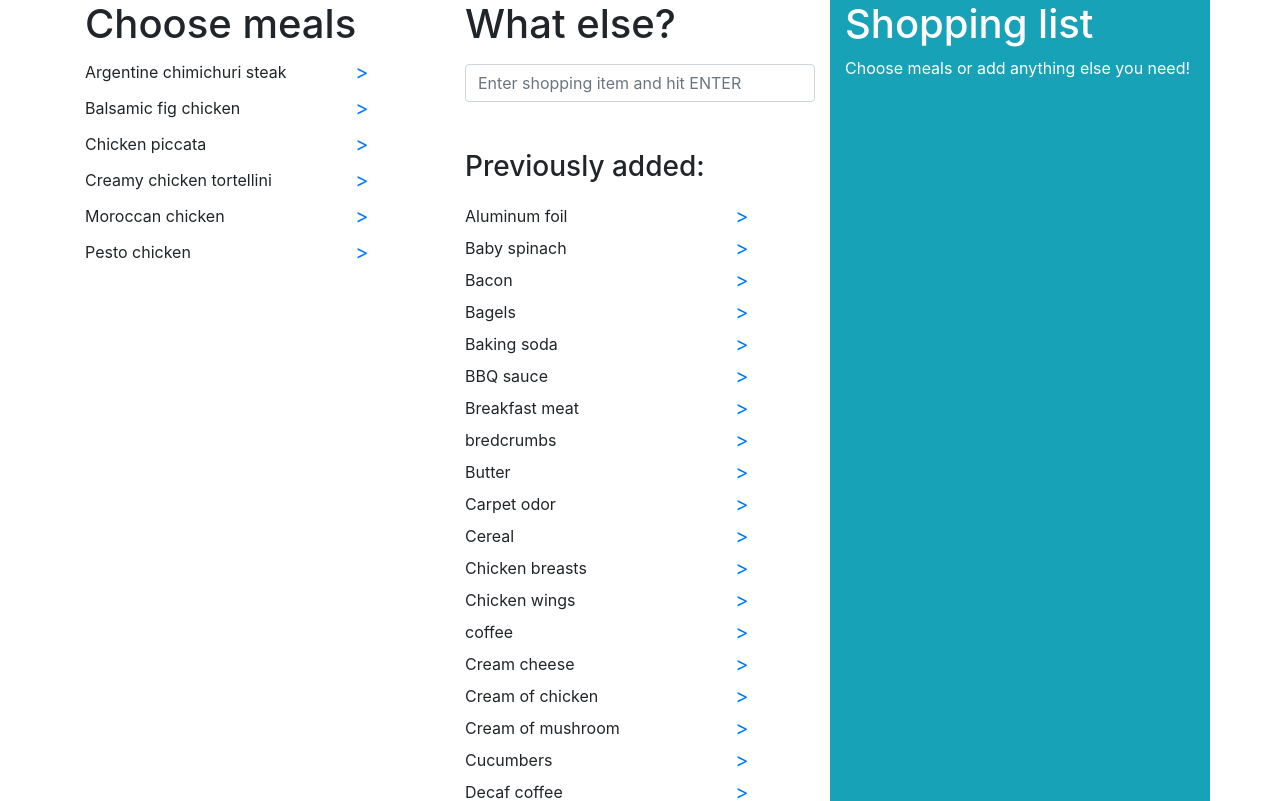
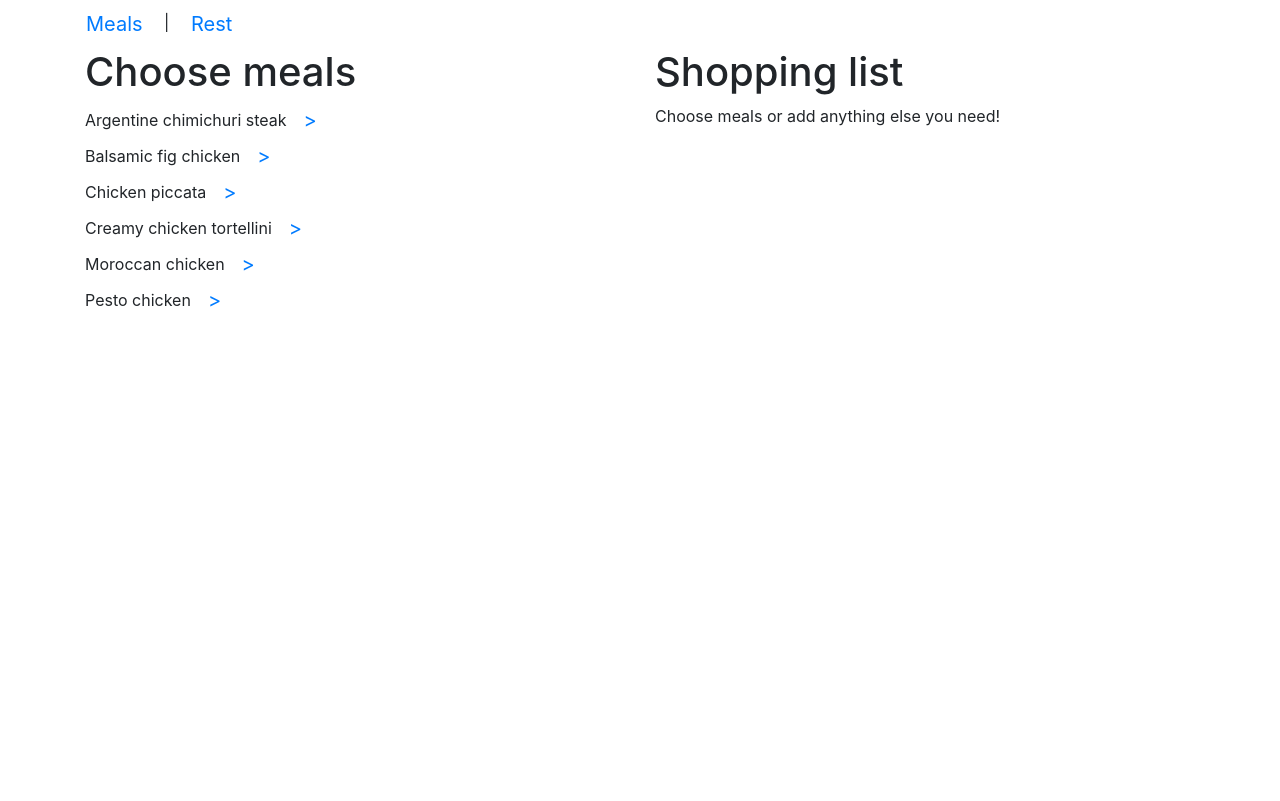
Before and after one commit to irek02/grocery, an Angular app: page / in a window 1280 px wide. Shown: the top 801 px of the page. Built offline with nearby package versions, Linux system fonts and the light colour scheme.

Commit message:
more tweaking

```diff
--- a/src/app/app.component.html
+++ b/src/app/app.component.html
@@ -1,21 +1,24 @@
 <div class="container">
+
+  <button type="button" class="btn btn-link btn-lg pl-0" (click)="state = 'meals'">Meals</button>
+  |
+  <button type="button" class="btn btn-link btn-lg" (click)="state = 'rest'">Rest</button>
 
   <div class="row">
 
-    <div class="col">
+    <div *ngIf="state === 'meals'" class="col">
 
       <h1>Choose meals</h1>
 
-      <div class="row my-1 vertical-align" *ngFor="let meal of meals">
-        <div class="col">{{ meal }}</div>
-        <div class="col-4"><button type="button" class="btn btn-link btn-lg py-0">></button></div>
+      <div class="my-1 vertical-align" *ngFor="let meal of meals">
+        {{ meal }} <button type="button" class="btn btn-link btn-lg py-0">></button>
       </div>
 
     </div>
 
-    <div class="col">
+    <div *ngIf="state === 'rest'" class="col">
 
-      <h1>What else?</h1>
+      <h1 class="mb-3">What else?</h1>
 
       <form>
         <div class="form-group my-3">
@@ -25,14 +28,13 @@
 
       <h3 class="mt-5 mb-3">Previously added:</h3>
 
-      <div class="row my-0 vertical-align" *ngFor="let item of previous">
-        <div class="col">{{ item }}</div>
-        <div class="col-4"><button type="button" class="btn btn-link btn-lg py-0">></button></div>
+      <div class="my-0 vertical-align" *ngFor="let item of previous">
+        {{ item }} <button type="button" class="btn btn-link btn-lg py-0">></button>
       </div>
 
     </div>
 
-    <div class="col bg-info text-white">
+    <div class="col">
 
       <h1>Shopping list</h1>
 
--- a/src/app/app.component.ts
+++ b/src/app/app.component.ts
@@ -6,6 +6,9 @@ import { Component } from '@angular/core';
   styleUrls: ['./app.component.css']
 })
 export class AppComponent {
+
+  state = 'meals';
+
   meals = [
     'Argentine chimichuri steak',
     'Balsamic fig chicken',
```
